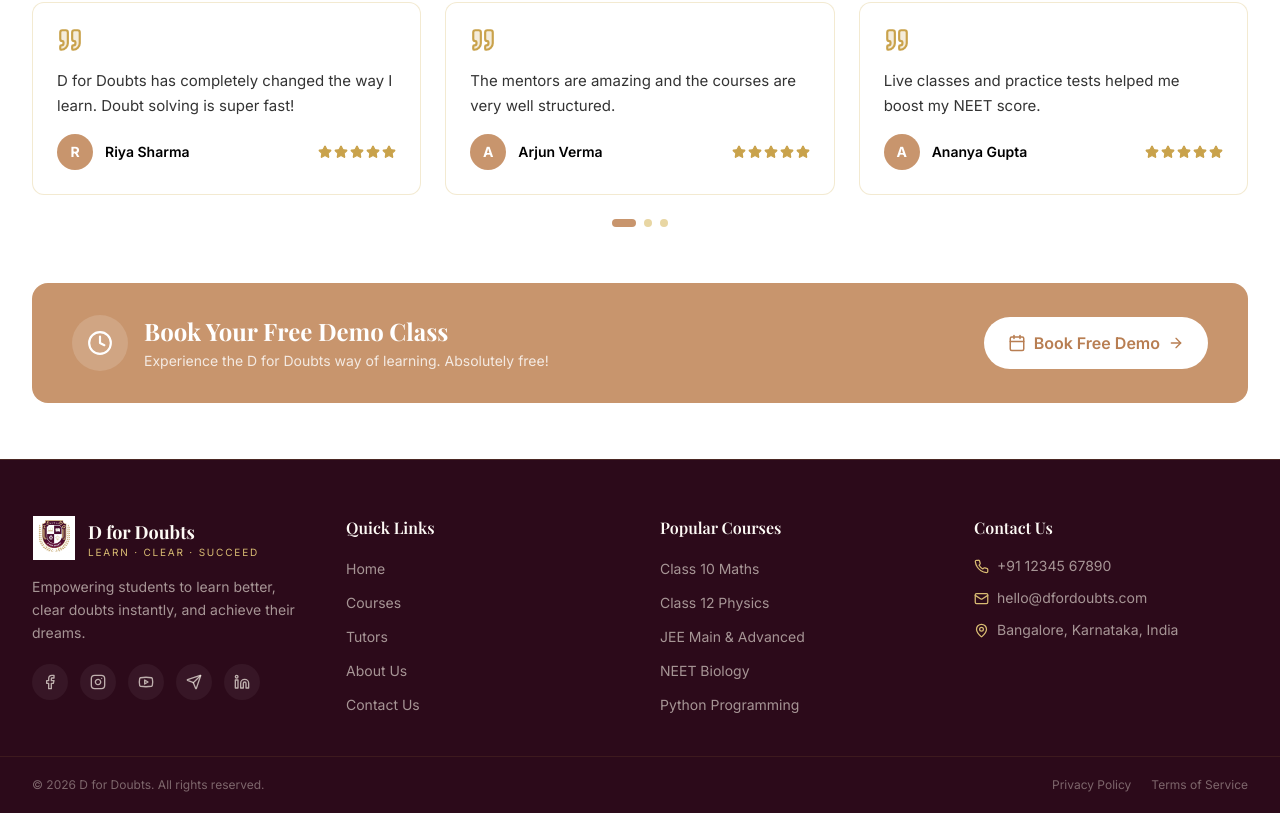
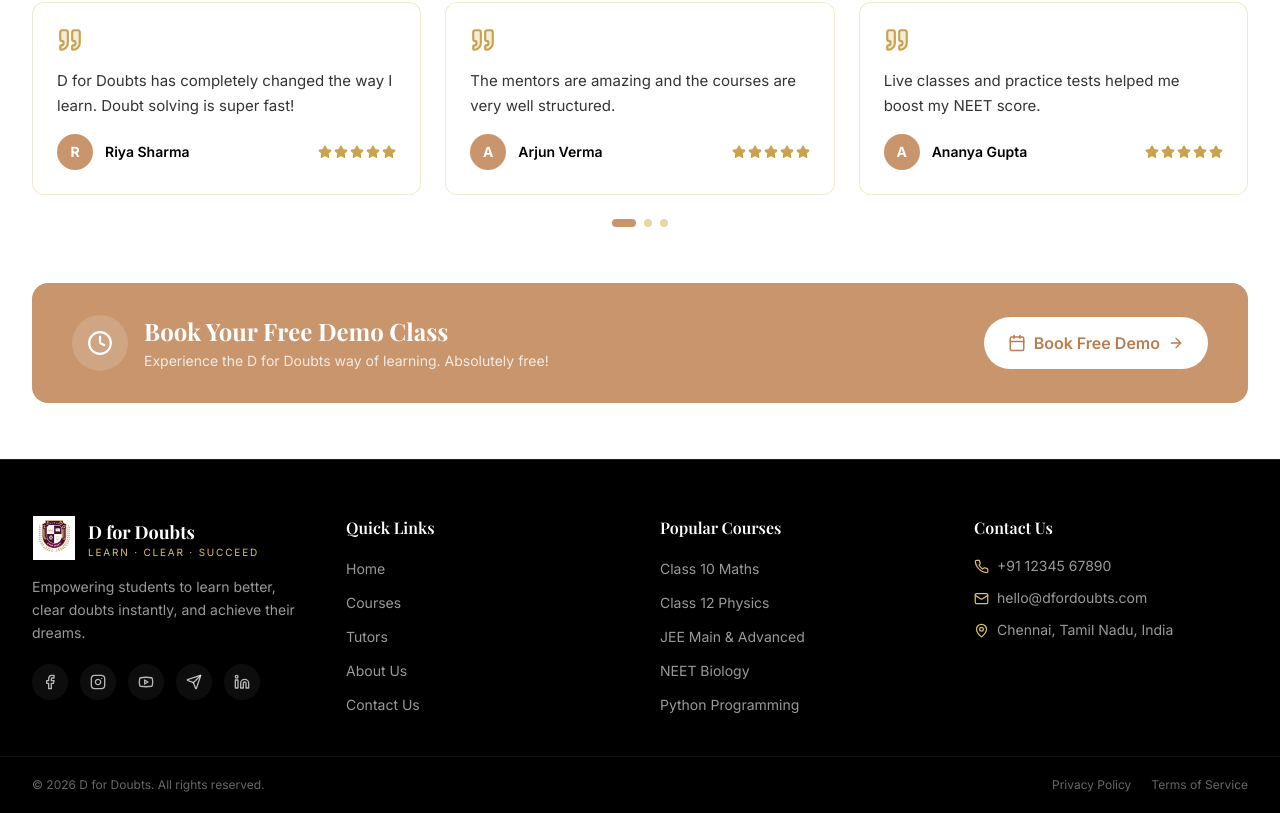
Before and after one commit to mdhafiss123-git/Homepage, a React (Vite) app: page / in a window 1280 px wide. Shown: the part 2420-3233 px from the top of the page. Built offline with nearby package versions, Linux system fonts and the light colour scheme.

Commit message:
Update Footer.jsx

```diff
--- a/src/components/Footer.jsx
+++ b/src/components/Footer.jsx
@@ -6,17 +6,17 @@ const SOCIALS = [Facebook, Instagram, Youtube, Send, Linkedin]
 
 export default function Footer() {
   return (
-    <footer id="contact" className="bg-maroon-950 border-t border-gold-500/20 pt-14">
+    <footer id="contact" className="bg-black border-t border-gold-500/20 pt-14">
       <div className="max-w-7xl mx-auto px-5 sm:px-8 grid sm:grid-cols-2 lg:grid-cols-4 gap-10 pb-10">
         <div>
           <div className="flex items-center gap-3 mb-4">
             <img src={logo} alt="D for Doubts crest logo" className="h-11 w-11 object-contain" />
             <span className="leading-tight">
-              <span className="block font-display text-lg font-bold text-cream-50">D for Doubts</span>
+              <span className="block font-display text-lg font-bold text-white">D for Doubts</span>
               <span className="block text-[10px] tracking-[0.18em] uppercase text-gold-400">Learn · Clear · Succeed</span>
             </span>
           </div>
-          <p className="text-cream-100/60 text-sm leading-relaxed">
+          <p className="text-white/60 text-sm leading-relaxed">
             Empowering students to learn better, clear doubts instantly, and achieve their dreams.
           </p>
           <div className="flex gap-3 mt-5">
@@ -24,7 +24,7 @@ export default function Footer() {
               <a
                 key={i}
                 href="#social"
-                className="w-9 h-9 rounded-full bg-cream-50/5 flex items-center justify-center text-cream-100/70 hover:bg-gold-500 hover:text-maroon-950 transition-colors"
+                className="w-9 h-9 rounded-full bg-white/5 flex items-center justify-center text-white/70 hover:bg-gold-500 hover:text-black transition-colors"
                 aria-label="Social link"
               >
                 <Icon size={16} />
@@ -34,11 +34,11 @@ export default function Footer() {
         </div>
 
         <div>
-          <h4 className="font-display font-semibold text-cream-50 mb-4">Quick Links</h4>
+          <h4 className="font-display font-semibold text-white mb-4">Quick Links</h4>
           <ul className="space-y-2.5">
             {FOOTER_LINKS.quick.map((link) => (
               <li key={link}>
-                <a href="#" className="text-cream-100/60 text-sm hover:text-gold-400 transition-colors">
+                <a href="#" className="text-white/60 text-sm hover:text-gold-400 transition-colors">
                   {link}
                 </a>
               </li>
@@ -47,11 +47,11 @@ export default function Footer() {
         </div>
 
         <div>
-          <h4 className="font-display font-semibold text-cream-50 mb-4">Popular Courses</h4>
+          <h4 className="font-display font-semibold text-white mb-4">Popular Courses</h4>
           <ul className="space-y-2.5">
             {FOOTER_LINKS.popular.map((link) => (
               <li key={link}>
-                <a href="#" className="text-cream-100/60 text-sm hover:text-gold-400 transition-colors">
+                <a href="#" className="text-white/60 text-sm hover:text-gold-400 transition-colors">
                   {link}
                 </a>
               </li>
@@ -60,8 +60,8 @@ export default function Footer() {
         </div>
 
         <div>
-          <h4 className="font-display font-semibold text-cream-50 mb-4">Contact Us</h4>
-          <ul className="space-y-3 text-sm text-cream-100/60">
+          <h4 className="font-display font-semibold text-white mb-4">Contact Us</h4>
+          <ul className="space-y-3 text-sm text-white/60">
             <li className="flex items-center gap-2">
               <Phone size={15} className="text-gold-400 shrink-0" /> +91 12345 67890
             </li>
@@ -69,15 +69,15 @@ export default function Footer() {
               <Mail size={15} className="text-gold-400 shrink-0" /> hello@dfordoubts.com
             </li>
             <li className="flex items-center gap-2">
-              <MapPin size={15} className="text-gold-400 shrink-0" /> Bangalore, Karnataka, India
+              <MapPin size={15} className="text-gold-400 shrink-0" /> Chennai, Tamil Nadu, India
             </li>
           </ul>
         </div>
       </div>
 
       <div className="border-t border-gold-500/10 py-5 px-5 sm:px-8 flex flex-col sm:flex-row items-center justify-between gap-3 max-w-7xl mx-auto">
-        <p className="text-cream-100/40 text-xs">© 2026 D for Doubts. All rights reserved.</p>
-        <div className="flex gap-5 text-xs text-cream-100/40">
+        <p className="text-white/40 text-xs">© 2026 D for Doubts. All rights reserved.</p>
+        <div className="flex gap-5 text-xs text-white/40">
           <a href="#" className="hover:text-gold-400 transition-colors">Privacy Policy</a>
           <a href="#" className="hover:text-gold-400 transition-colors">Terms of Service</a>
         </div>
```
